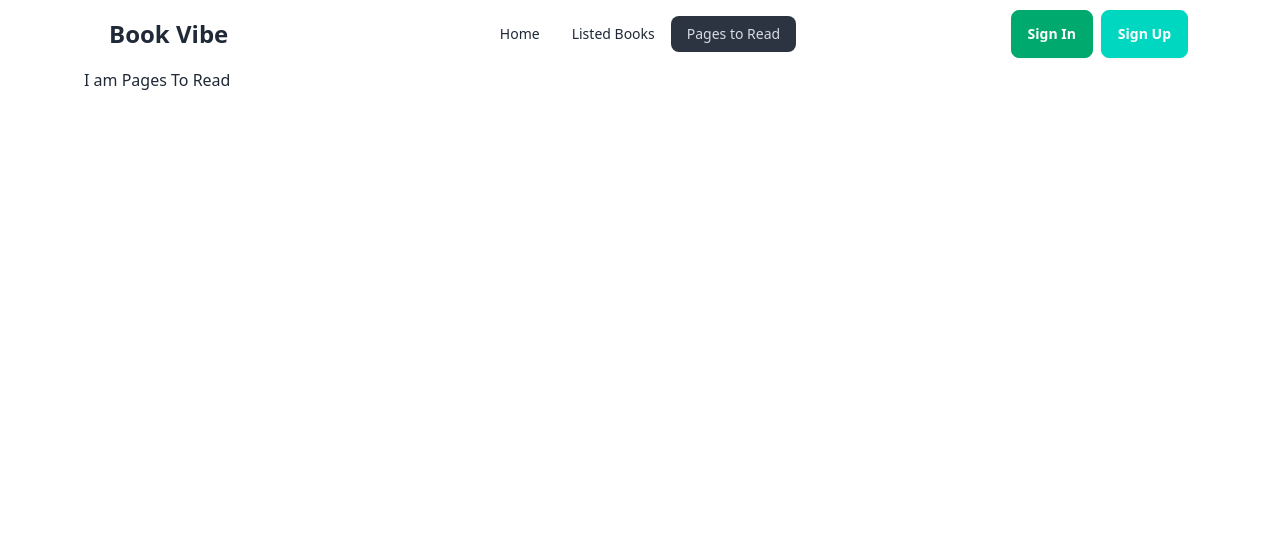
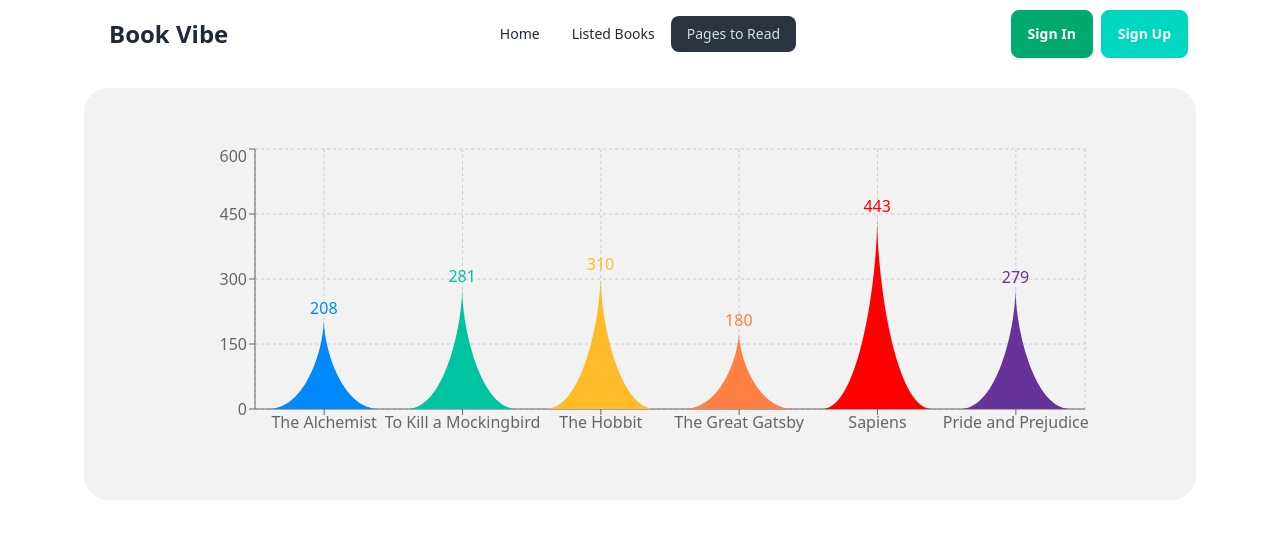
Before and after one commit to NaimulHasanEmon/Book-Review, a React (Vite) app: page /pagesToRead in a window 1280 px wide. Shown: the top 538 px of the page. Built offline with nearby package versions, Linux system fonts and the light colour scheme.

Commit message:
read chart added (with all books data)

```diff
--- a/package.json
+++ b/package.json
@@ -17,6 +17,7 @@
     "react-icons": "^5.4.0",
     "react-router-dom": "^7.1.1",
     "react-toastify": "^11.0.2",
+    "recharts": "^2.15.0",
     "sort-by": "^0.0.2"
   },
   "devDependencies": {
--- a/src/components/PagesToRead/PagesToRead.jsx
+++ b/src/components/PagesToRead/PagesToRead.jsx
@@ -1,7 +1,16 @@
+import { useLoaderData } from "react-router-dom";
+import PagesToReadChart from "../PagesToReadChart/PagesToReadChart";
+
 const PagesToRead = () => {
+    const allData = useLoaderData()
+
     return (
         <div>
-            <p>I am Pages To Read</p>
+            <div className="bg-base-200 rounded-3xl flex my-5 py-14 justify-center">
+                <PagesToReadChart
+                    books={allData}
+                ></PagesToReadChart>
+            </div>
         </div>
     );
 };
--- /dev/null
+++ b/src/components/PagesToReadChart/PagesToReadChart.jsx
@@ -0,0 +1,44 @@
+import React from 'react';
+import { BarChart, Bar, Cell, XAxis, YAxis, CartesianGrid, Line } from 'recharts';
+
+const colors = ['#0088FE', '#00C49F', '#FFBB28', '#FF8042', 'red', 'rebeccapurple'];
+
+const PagesToReadChart = ({books}) => {
+    const data = books.map((book) => ({
+        bookName: book.bookName,
+        totalPages: book.totalPages,
+    }));
+
+    const getPath = (x, y, width, height) => {
+        return `M${x},${y + height}C${x + width / 3},${y + height} ${x + width / 2},${y + height / 3}
+        ${x + width / 2}, ${y}
+        C${x + width / 2},${y + height / 3} ${x + (2 * width) / 3},${y + height} ${x + width}, ${y + height}
+        Z`;
+    };
+
+    const TriangleBar = (props) => {
+        const { fill, x, y, width, height } = props;
+        return <path d={getPath(x, y, width, height)} stroke="none" fill={fill} />;
+        };
+
+    return (
+        <div>
+            <BarChart
+                width={900}
+                height={300}
+                data={data}
+                >
+                <CartesianGrid strokeDasharray="3 3" />
+                <XAxis dataKey="bookName" />
+                <YAxis />
+                <Bar dataKey="totalPages" fill="#8884d8" shape={<TriangleBar />} label={{ position: 'top' }}>
+                    {data.map((entry, index) => (
+                    <Cell key={`cell-${index}`} fill={colors[index % 20]} />
+                    ))}
+                </Bar>
+            </BarChart>
+        </div>
+    );
+};
+
+export default PagesToReadChart;
--- a/src/main.jsx
+++ b/src/main.jsx
@@ -29,7 +29,8 @@
       },
       {
         path: '/pagesToRead',
-        element: <PagesToRead></PagesToRead>
+        element: <PagesToRead></PagesToRead>,
+        loader: () => fetch('data.json')
       },
       {
         path: '/book/:bookId',
```
Also changed, not shown: 1 other file (tests, documents, lock files or other folders).
